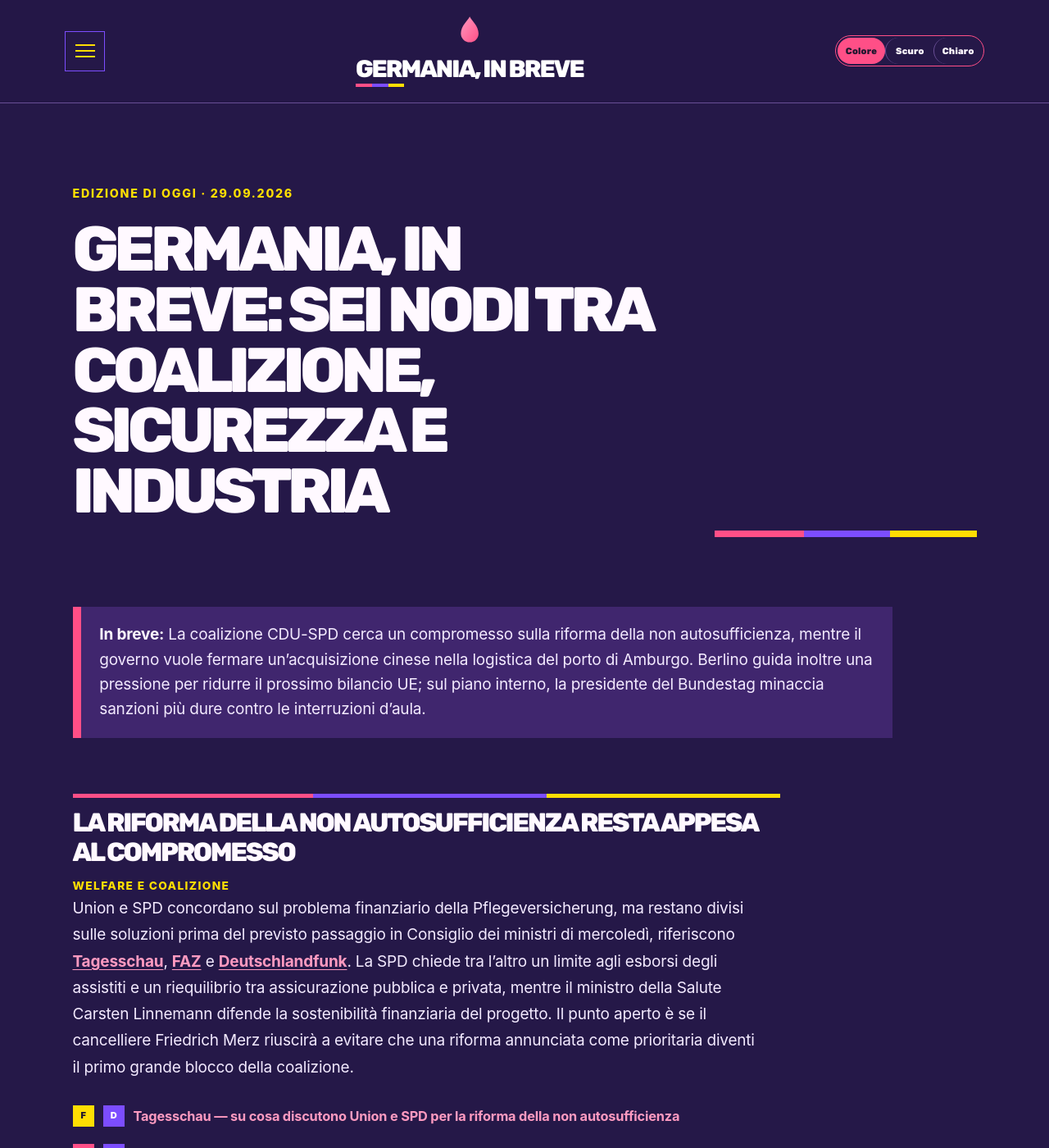
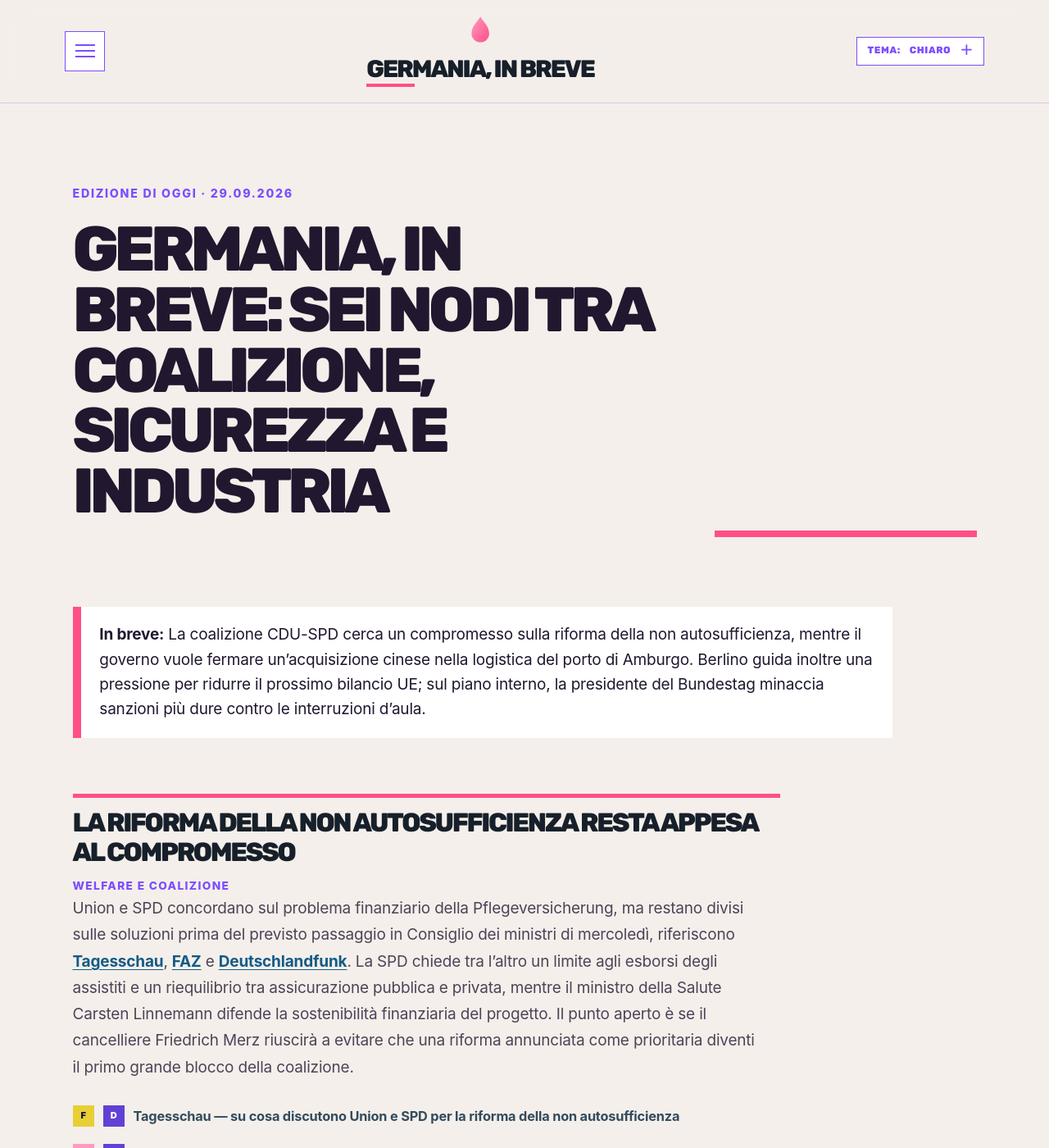
Before and after one commit to ottoottone/prj-news-mattino, a Jekyll site: the page built from index.html, in a window 1280 px wide and 1400 px high. Shown: the whole window at 82% size. Built offline with Jekyll 4.4.1, drawn with Linux system fonts in a browser that asks for light colours; some web fonts are replaced; the list of posts is cut into pages by our own code.

Commit message:
Make light theme default with expandable picker

```diff
--- a/_includes/head.html
+++ b/_includes/head.html
@@ -40,7 +40,7 @@
       }
 
       if (!saved) {
-        saved = 'color';
+        saved = 'light';
       }
 
       root.classList.remove(lightClass, darkClass, colorClass);
--- a/_layouts/default.html
+++ b/_layouts/default.html
@@ -1,5 +1,5 @@
 <!DOCTYPE html>
-<html lang="it" class="theme-nord-dark">
+<html lang="it" class="theme-nord-light">
 
   {% include head.html %}
 
@@ -24,12 +24,15 @@
               {% endif %}
             </h3>
             <div class="masthead-actions">
-              <div class="theme-menu">
-                <div id="theme-switcher" class="theme-switcher" role="group" aria-label="Tema" data-mode="color">
-                  <button class="theme-option" type="button" data-theme-mode="color" aria-pressed="true" title="Tema colorato">Colore</button>
-                  <button class="theme-option" type="button" data-theme-mode="dark" aria-pressed="false" title="Tema scuro">Scuro</button>
-                  <button class="theme-option" type="button" data-theme-mode="light" aria-pressed="false" title="Tema chiaro">Chiaro</button>
-                </div>
+              <div class="theme-menu-wrap">
+                <details class="theme-menu">
+                  <summary class="theme-menu-summary">Tema: <span id="theme-current">Chiaro</span></summary>
+                  <div id="theme-switcher" class="theme-switcher" role="group" aria-label="Seleziona tema" data-mode="light">
+                    <button class="theme-option" type="button" data-theme-mode="color" aria-pressed="false" title="Tema colorato">Colore</button>
+                    <button class="theme-option" type="button" data-theme-mode="dark" aria-pressed="false" title="Tema scuro">Scuro</button>
+                    <button class="theme-option" type="button" data-theme-mode="light" aria-pressed="true" title="Tema chiaro">Chiaro</button>
+                  </div>
+                </details>
               </div>
             </div>
           </div>
--- a/assets/css/briefing.css
+++ b/assets/css/briefing.css
@@ -423,7 +423,28 @@
 .theme-nord-light .theme-option[aria-pressed="true"] { color:#21172f; }
 .theme-nord-dark .theme-option { color:#fff9ff; }
 .theme-nord-color .theme-switcher { border-color:var(--neon-pink); }
-@media (max-width:700px) { .theme-switcher { width:7.4rem; height:1.8rem; } .theme-option { font-size:.5rem; } }
+/* Expandable vertical theme picker. */
+.theme-menu-wrap { position:relative; z-index:20; }
+.theme-menu { min-width:8.2rem; }
+.theme-menu-summary { display:flex; align-items:center; justify-content:space-between; gap:.55rem; padding:.45rem .65rem; border:1px solid var(--neon-violet); background:#fff; color:var(--neon-violet); cursor:pointer; font:800 .62rem/1 Rubik,Arial,sans-serif; letter-spacing:.05em; text-transform:uppercase; list-style:none; }
+.theme-menu-summary::-webkit-details-marker { display:none; }
+.theme-menu-summary::after { content:"＋"; font-size:.85rem; line-height:1; }
+.theme-menu[open] .theme-menu-summary::after { content:"−"; }
+.theme-switcher { display:grid; grid-template-columns:1fr; width:100%; height:auto; padding:.25rem; gap:.2rem; background:#fff; border:1px solid var(--neon-violet); border-top:0; border-radius:0; }
+.theme-switcher::before { display:none; }
+.theme-option, .theme-option[aria-pressed="true"] { min-height:1.7rem; border-radius:0; padding:.35rem .45rem; color:var(--neon-violet); text-align:left; }
+.theme-option[aria-pressed="true"] { background:var(--neon-pink); color:#21172f; }
+.theme-option:hover { background:#ffe0ea; color:#21172f; }
+.theme-nord-dark .theme-menu-summary, .theme-nord-dark .theme-switcher { background:var(--neon-plum); color:#fff9ff; }
+.theme-nord-dark .theme-menu-summary { border-color:var(--neon-pink); }
+.theme-nord-dark .theme-switcher { border-color:var(--neon-pink); }
+.theme-nord-dark .theme-option { color:#fff9ff; }
+.theme-nord-color .theme-menu-summary, .theme-nord-color .theme-switcher { background:var(--neon-plum); color:#fff9ff; }
+.theme-nord-color .theme-menu-summary { border-color:var(--neon-pink); }
+.theme-nord-color .theme-switcher { border-color:var(--neon-pink); }
+.theme-nord-color .theme-option { color:#fff9ff; }
+.theme-nord-color .theme-option[aria-pressed="true"] { color:#21172f; }
+@media (max-width:700px) { .theme-menu { min-width:7.2rem; } .theme-menu-summary { font-size:.55rem; } }
 
 /* Color mode contrast: headings stay white; links use the pink/yellow line palette. */
 .theme-nord-color .content-first-header h1,
--- a/assets/js/script.js
+++ b/assets/js/script.js
@@ -145,6 +145,10 @@
     if (root.classList.contains(lightClass)) return 'light';
     return 'color';
   }
+  function updateCurrentLabel(mode) {
+    var label = document.querySelector('#theme-current');
+    if (label) label.textContent = mode === 'light' ? 'Chiaro' : mode === 'dark' ? 'Scuro' : 'Colore';
+  }
   function applyTheme(mode, persist) {
     root.classList.remove(lightClass, darkClass, colorClass);
     root.classList.add(mode === 'dark' ? darkClass : mode === 'light' ? lightClass : colorClass);
@@ -152,6 +156,7 @@
     options.forEach(function(option) {
       option.setAttribute('aria-pressed', option.getAttribute('data-theme-mode') === mode ? 'true' : 'false');
     });
+    updateCurrentLabel(mode);
     if (persist) write(modeKey, mode);
     var giscusFrame = document.querySelector('iframe.giscus-frame');
     if (giscusFrame && giscusFrame.contentWindow) {
@@ -161,7 +166,7 @@
   options.forEach(function(option) {
     option.addEventListener('click', function() { applyTheme(option.getAttribute('data-theme-mode'), true); });
   });
-  applyTheme(read(modeKey) || 'color', false);
+  applyTheme(read(modeKey) || 'light', false);
   window.__toggleMode = function() { applyTheme(modes[(modes.indexOf(currentMode()) + 1) % modes.length], true); };
 })(document);
 
```
